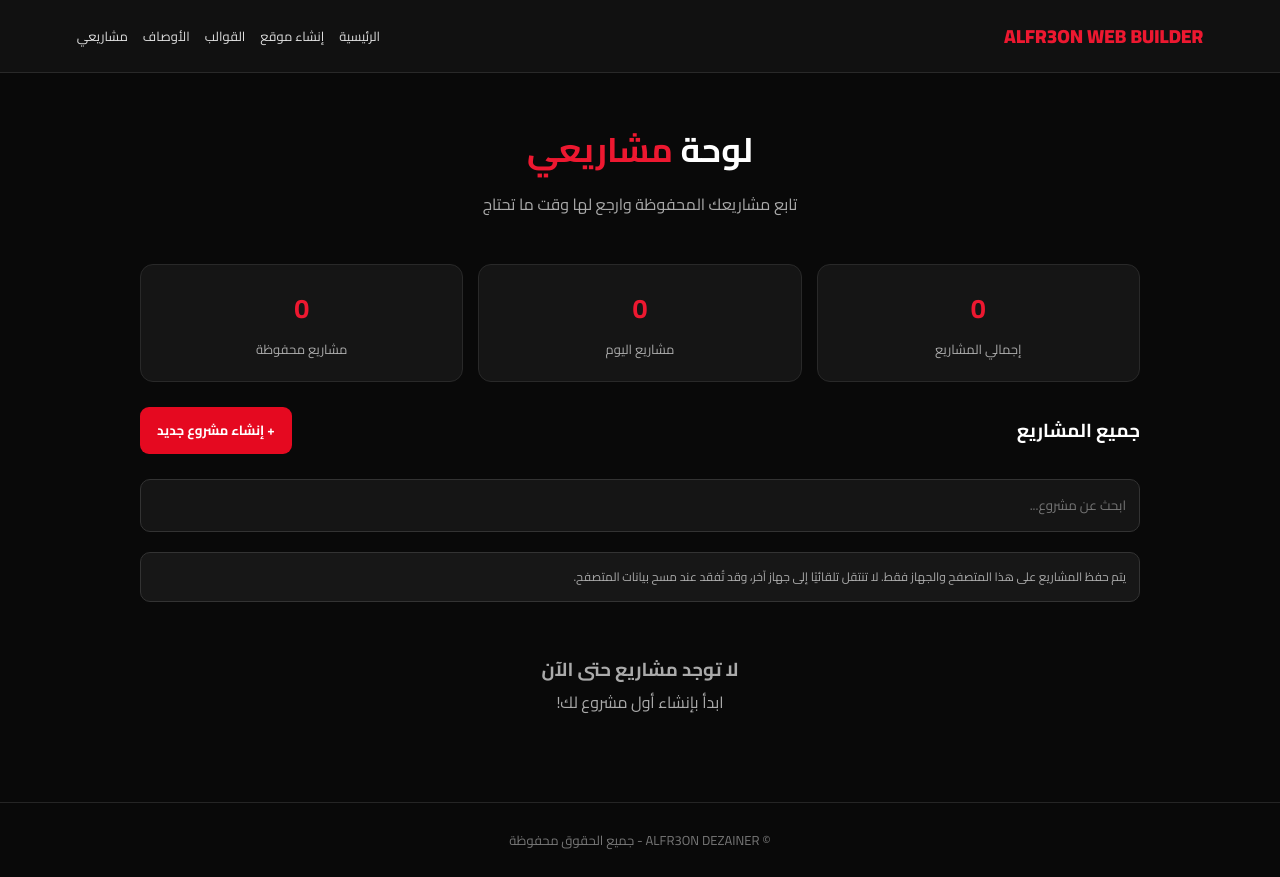
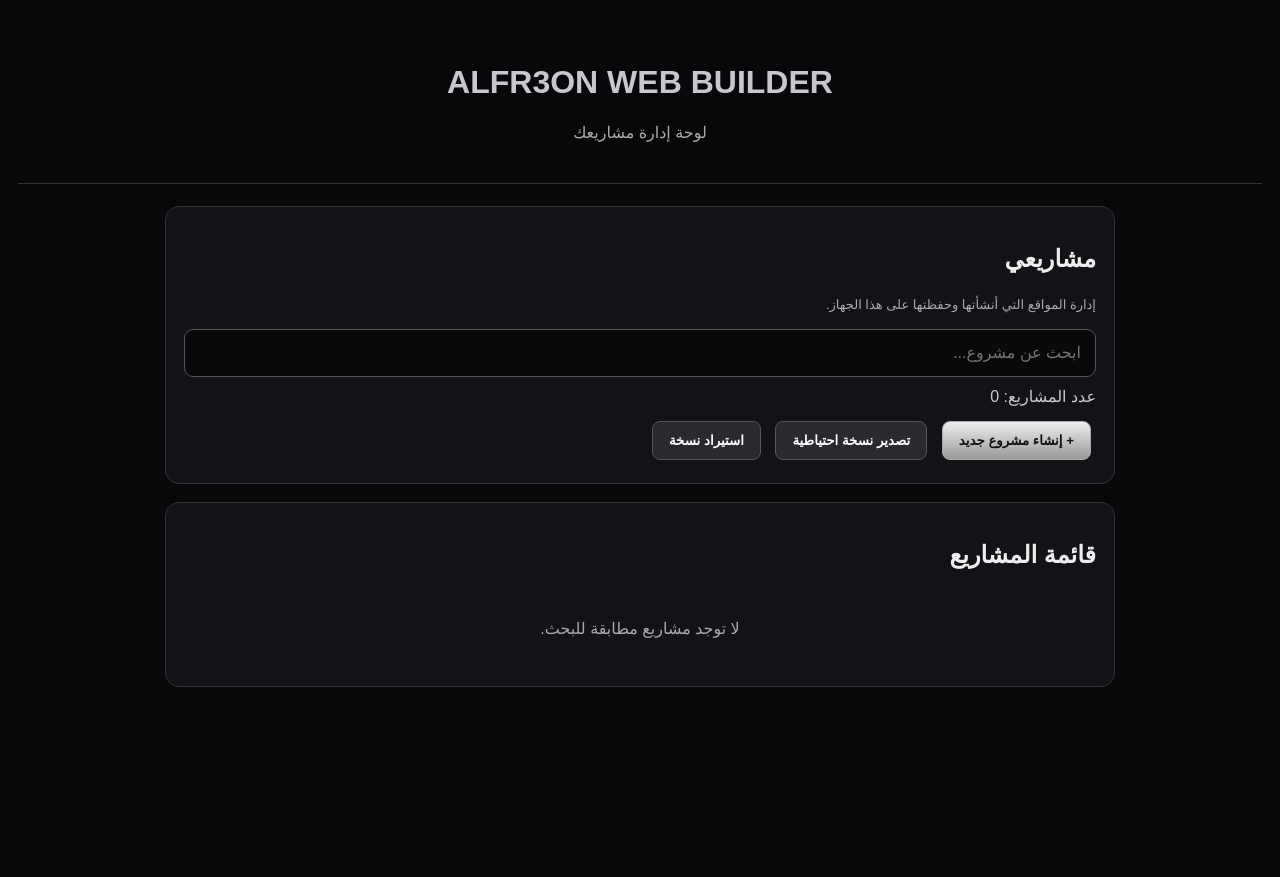
Before and after one commit to m94892619-web/alfr3on-web-builder, a plain HTML site: page dashboard.html in a window 1280 px wide. After the commit the page ends 800 px from the top, so only its background shows below. Drawn offline with Linux system fonts and the light colour scheme.

Commit message:
Update dashboard.html

```diff
--- a/dashboard.html
+++ b/dashboard.html
@@ -5,196 +5,237 @@
 <meta charset="UTF-8">
 <meta name="viewport" content="width=device-width, initial-scale=1.0">
 <title>مشاريعي | ALFR3ON WEB BUILDER</title>
-<link href="https://fonts.googleapis.com/css2?family=Cairo:wght@400;600;700;800;900&display=swap" rel="stylesheet">
 
 <style>
-*{box-sizing:border-box;margin:0;padding:0}
-body{font-family:Cairo,sans-serif;background:#090909;color:#fff;min-height:100vh}
-header{padding:18px 6%;background:#111;border-bottom:1px solid #292929;display:flex;justify-content:space-between;align-items:center;flex-wrap:wrap;gap:15px}
-.logo{font-size:19px;font-weight:900;color:#ed1830}
-nav{display:flex;gap:15px;flex-wrap:wrap}
-nav a{color:#ddd;text-decoration:none;font-size:13px}
-nav a:hover{color:#ed1830}
-.hero{text-align:center;padding:45px 15px 25px}
-.hero h1{font-size:34px}
-.hero h1 span{color:#ed1830}
-.hero p{color:#aaa;margin-top:8px}
-.stats{width:90%;max-width:1000px;margin:20px auto;display:grid;grid-template-columns:repeat(auto-fit,minmax(150px,1fr));gap:15px}
-.stat{background:#151515;border:1px solid #292929;border-radius:13px;padding:18px;text-align:center}
-.stat strong{display:block;font-size:27px;color:#ed1830}
-.stat span{font-size:13px;color:#aaa}
-.actions{width:90%;max-width:1000px;margin:25px auto;display:flex;justify-content:space-between;align-items:center;gap:12px;flex-wrap:wrap}
-button{font-family:inherit;cursor:pointer;border:0;border-radius:9px;padding:11px 17px;font-weight:bold}
-.primary{background:#e50920;color:white}
-.primary:hover{background:#b90016}
-.search{width:90%;max-width:1000px;margin:0 auto 20px}
-input{width:100%;padding:13px;background:#151515;border:1px solid #333;border-radius:10px;color:white;font-family:inherit;outline:none}
-.projects{width:90%;max-width:1000px;margin:auto;display:grid;grid-template-columns:repeat(auto-fit,minmax(240px,1fr));gap:18px;padding-bottom:50px}
-.project{background:#151515;border:1px solid #292929;border-radius:14px;padding:18px}
-.project h3{font-size:18px;margin-bottom:7px}
-.project p{font-size:13px;color:#aaa;line-height:1.8}
-.project .date{font-size:11px;color:#777;margin:12px 0}
-.project-actions{display:flex;gap:8px;flex-wrap:wrap}
-.open{background:#e50920;color:white;flex:1}
-.delete{background:#292929;color:#ff6675}
-.empty{display:none;text-align:center;color:#aaa;padding:35px;grid-column:1/-1}
-.notice{width:90%;max-width:1000px;margin:15px auto;padding:13px;background:#171717;border:1px solid #333;border-radius:10px;color:#aaa;font-size:12px;line-height:1.8}
-footer{text-align:center;padding:25px;color:#777;border-top:1px solid #252525;font-size:13px}
+*{box-sizing:border-box}
+body{
+ margin:0;background:#08080a;color:#eee;
+ font-family:Arial,sans-serif;padding:18px
+}
+header{
+ text-align:center;padding:25px 10px;
+ border-bottom:1px solid #333;margin-bottom:22px
+}
+header h1{color:#c7c7ce}
+header p{color:#aaa}
+.container{max-width:950px;margin:auto}
+.panel{
+ background:#131317;border:1px solid #333;
+ border-radius:14px;padding:18px;margin-bottom:18px
+}
+input{
+ width:100%;padding:14px;border-radius:9px;
+ border:1px solid #555;background:#09090c;
+ color:white;font-size:16px
+}
+button{
+ border:1px solid #aaa;border-radius:8px;
+ padding:11px 16px;margin:5px;
+ cursor:pointer;font-weight:bold;
+ background:linear-gradient(#eee,#999);color:#111
+}
+.dark{background:#292930;color:white;border-color:#555}
+.red{background:#8e1421;color:white;border-color:#c33}
+.project{
+ background:#09090c;border:1px solid #444;
+ border-radius:12px;padding:15px;margin:12px 0
+}
+.project h3{margin-top:0;color:#ddd}
+.details{color:#aaa;font-size:13px;line-height:1.8}
+.actions{margin-top:10px}
+.empty{text-align:center;color:#aaa;padding:30px}
+.stats{color:#ccc;margin:10px 0}
+a{color:#ddd}
 </style>
 </head>
 
 <body>
 
 <header>
-<div class="logo">ALFR3ON WEB BUILDER</div>
-<nav>
-<a href="index.html">الرئيسية</a>
-<a href="builder.html">إنشاء موقع</a>
-<a href="templates.html">القوالب</a>
-<a href="prompts.html">الأوصاف</a>
-<a href="dashboard.html">مشاريعي</a>
-</nav>
+<h1>ALFR3ON WEB BUILDER</h1>
+<p>لوحة إدارة مشاريعك</p>
 </header>
 
-<section class="hero">
-<h1>لوحة <span>مشاريعي</span></h1>
-<p>تابع مشاريعك المحفوظة وارجع لها وقت ما تحتاج</p>
+<div class="container">
+
+<section class="panel">
+<h2>مشاريعي</h2>
+<p class="details">إدارة المواقع التي أنشأتها وحفظتها على هذا الجهاز.</p>
+
+<input id="search" placeholder="ابحث عن مشروع..." oninput="renderProjects()">
+
+<div class="stats" id="stats">عدد المشاريع: 0</div>
+
+<button onclick="location.href='builder.html'">+ إنشاء مشروع جديد</button>
+<button class="dark" onclick="exportProjects()">تصدير نسخة احتياطية</button>
+<button class="dark" onclick="document.getElementById('importFile').click()">استيراد نسخة</button>
+<input type="file" id="importFile" accept=".json,application/json" hidden onchange="importProjects(event)">
 </section>
 
-<section class="stats">
-<div class="stat">
-<strong id="total">0</strong>
-<span>إجمالي المشاريع</span>
-</div>
-<div class="stat">
-<strong id="today">0</strong>
-<span>مشاريع اليوم</span>
-</div>
-<div class="stat">
-<strong id="saved">0</strong>
-<span>مشاريع محفوظة</span>
-</div>
+<section class="panel">
+<h2>قائمة المشاريع</h2>
+<div id="projectsList"></div>
 </section>
 
-<div class="actions">
-<h3>جميع المشاريع</h3>
-<button class="primary" onclick="location.href='builder.html'">+ إنشاء مشروع جديد</button>
 </div>
 
-<div class="search">
-<input type="search" id="search" placeholder="ابحث عن مشروع...">
-</div>
-
-<div class="notice">
-يتم حفظ المشاريع على هذا المتصفح والجهاز فقط. لا تنتقل تلقائيًا إلى جهاز آخر، وقد تُفقد عند مسح بيانات المتصفح.
-</div>
-
-<main class="projects" id="projects">
-<div class="empty" id="empty">
-<h3>لا توجد مشاريع حتى الآن</h3>
-<p>ابدأ بإنشاء أول مشروع لك!</p>
-</div>
-</main>
-
-<footer>
-© ALFR3ON DEZAINER - جميع الحقوق محفوظة
-</footer>
-
 <script>
-const KEY = "alfr3on_projects";
+const STORAGE_KEY="alfr3on_projects";
 
 function getProjects(){
  try{
-const data = JSON.parse(localStorage.getItem(KEY) || "[]");
-return Array.isArray(data) ? data : [];
-}catch(error){
+  return JSON.parse(localStorage.getItem(STORAGE_KEY)) || [];
+ }catch(e){
   return [];
  }
-
 }
 
-function saveProjects(data){
-localStorage.setItem(KEY,JSON.stringify(data));
+function saveProjects(projects){
+ localStorage.setItem(STORAGE_KEY,JSON.stringify(projects));
 }
 
-function update(){
-const projects = getProjects();
-const todayDate = new Date().toDateString();
+function renderProjects(){
+ const list=document.getElementById("projectsList");
+ const search=document.getElementById("search").value.trim().toLowerCase();
+ const projects=getProjects();
 
-document.getElementById("total").textContent=projects.length;
-document.getElementById("saved").textContent=projects.length;
-document.getElementById("today").textContent=
-projects.filter(p=>new Date(p.createdAt).toDateString()===todayDate).length;
+ document.getElementById("stats").textContent=
+ "عدد المشاريع: "+projects.length;
 
-render();
+ const filtered=projects.filter(p=>
+  (p.name||"").toLowerCase().includes(search) ||
+  (p.prompt||"").toLowerCase().includes(search)
+ );
+
+ list.innerHTML="";
+
+ if(!filtered.length){
+  list.innerHTML='<div class="empty">لا توجد مشاريع مطابقة للبحث.</div>';
+  return;
  }
 
-function render(){
-const container=document.getElementById("projects");
-const empty=document.getElementById("empty");
-const word=document.getElementById("search").value.trim().toLowerCase();
-
-container.querySelectorAll(".project").forEach(e=>e.remove());
-
-const projects=getProjects();
-let count=0;
-
-projects.slice().reverse().forEach(project=>{
-if(!(project.name||"").toLowerCase().includes(word))return;
-
-count++;
-
-const card=document.createElement("article");
+ filtered.forEach(p=>{
+  const card=document.createElement("div");
   card.className="project";
 
   const title=document.createElement("h3");
-title.textContent=project.name||"مشروع بدون اسم";
+  title.textContent=p.name||"مشروع بدون اسم";
 
-const description=document.createElement("p");
-description.textContent=project.description||"لا يوجد وصف للمشروع";
+  const description=document.createElement("div");
+  description.className="details";
+  description.textContent=p.prompt||"لا يوجد وصف";
 
   const date=document.createElement("div");
-date.className="date";
-date.textContent="تاريخ الإنشاء: "+new Date(project.createdAt).toLocaleString("ar-EG");
+  date.className="details";
+  date.textContent=p.timestamp?
+   "آخر حفظ: "+new Date(p.timestamp).toLocaleString("ar-EG"):
+   "";
 
-const buttons=document.createElement("div");
-buttons.className="project-actions";
+  const actions=document.createElement("div");
+  actions.className="actions";
 
   const open=document.createElement("button");
-open.className="open";
-open.textContent="فتح المشروع";
-open.onclick=()=>openProject(project);
+  open.textContent="فتح وتعديل";
+  open.onclick=()=>location.href="builder.html?project="+encodeURIComponent(p.id);
+
+  const preview=document.createElement("button");
+  preview.className="dark";
+  preview.textContent="معاينة";
+  preview.onclick=()=>{
+   const w=window.open("about:blank","_blank");
+   if(w){
+    w.document.open();
+    w.document.write(p.html||"<h2>لا توجد معاينة</h2>");
+    w.document.close();
+   }
+  };
+
+  const download=document.createElement("button");
+  download.className="dark";
+  download.textContent="تنزيل";
+  download.onclick=()=>downloadProject(p);
 
   const del=document.createElement("button");
-del.className="delete";
+  del.className="red";
   del.textContent="حذف";
-del.onclick=()=>deleteProject(project.id);
+  del.onclick=()=>deleteProject(p.id);
 
-buttons.append(open,del);
-card.append(title,description,date,buttons);
-container.insertBefore(card,empty);
+  actions.append(open,preview,download,del);
+  card.append(title,description,date,actions);
+  list.append(card);
  });
-
-empty.style.display=count===0?"block":"none";
-}
-
-function openProject(project){
-const url="builder.html?project="+encodeURIComponent(project.id);
-location.href=url;
 }
 
 function deleteProject(id){
  if(!confirm("هل أنت متأكد من حذف هذا المشروع؟"))return;
-const projects=getProjects().filter(p=>p.id!==id);
-saveProjects(projects);
-update();
+
+ saveProjects(getProjects().filter(p=>p.id!==id));
+ renderProjects();
 }
 
-document.getElementById("search").addEventListener("input",render);
+function downloadProject(project){
+ if(!project.html){
+  alert("لا يوجد ملف HTML لهذا المشروع");
+  return;
+ }
 
-window.addEventListener("storage",update);
+ const blob=new Blob([project.html],{type:"text/html;charset=utf-8"});
+ const url=URL.createObjectURL(blob);
+ const a=document.createElement("a");
+ a.href=url;
+ a.download=(project.name||"website")+".html";
+ a.click();
+ URL.revokeObjectURL(url);
+}
 
-update();
+function exportProjects(){
+ const projects=getProjects();
+ const blob=new Blob(
+  [JSON.stringify(projects,null,2)],
+  {type:"application/json"}
+ );
+ const url=URL.createObjectURL(blob);
+ const a=document.createElement("a");
+ a.href=url;
+ a.download="ALFR3ON-backup.json";
+ a.click();
+ URL.revokeObjectURL(url);
+}
+
+function importProjects(event){
+ const file=event.target.files[0];
+ if(!file)return;
+
+ const reader=new FileReader();
+
+ reader.onload=()=>{
+  try{
+   const imported=JSON.parse(reader.result);
+   if(!Array.isArray(imported))throw new Error();
+
+   const existing=getProjects();
+   const ids=new Set(existing.map(p=>p.id));
+
+   imported.forEach(p=>{
+    if(p && p.id && p.name && p.html && !ids.has(p.id)){
+     existing.push(p);
+     ids.add(p.id);
+    }
+   });
+
+   saveProjects(existing);
+   renderProjects();
+   alert("تم استيراد المشاريع");
+  }catch(e){
+   alert("ملف النسخة الاحتياطية غير صالح");
+  }
+ };
+
+ reader.readAsText(file);
+ event.target.value="";
+}
+
+renderProjects();
 </script>
 
 </body>
```
Lines whose indentation alone changed are shown as unchanged.
